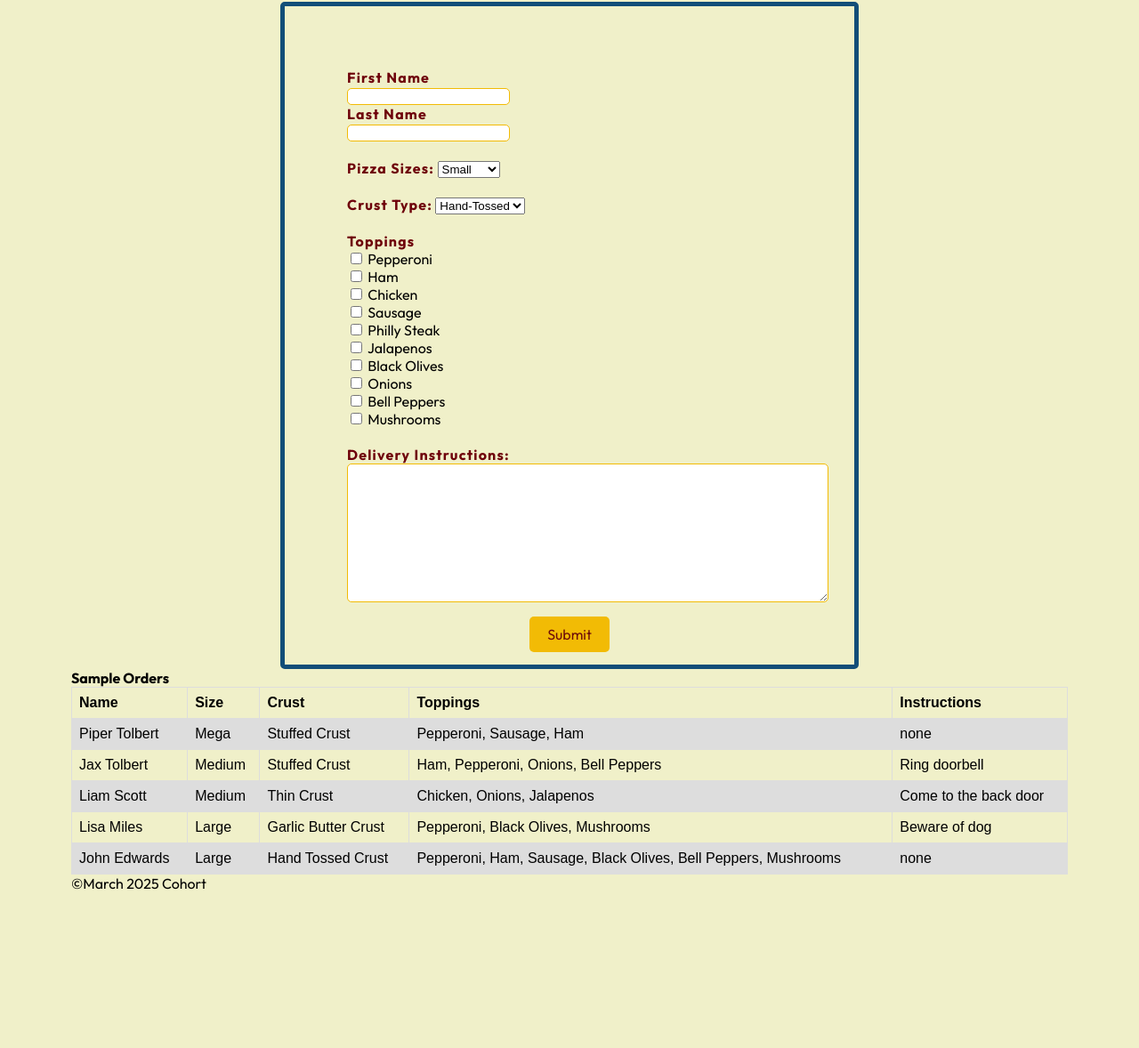
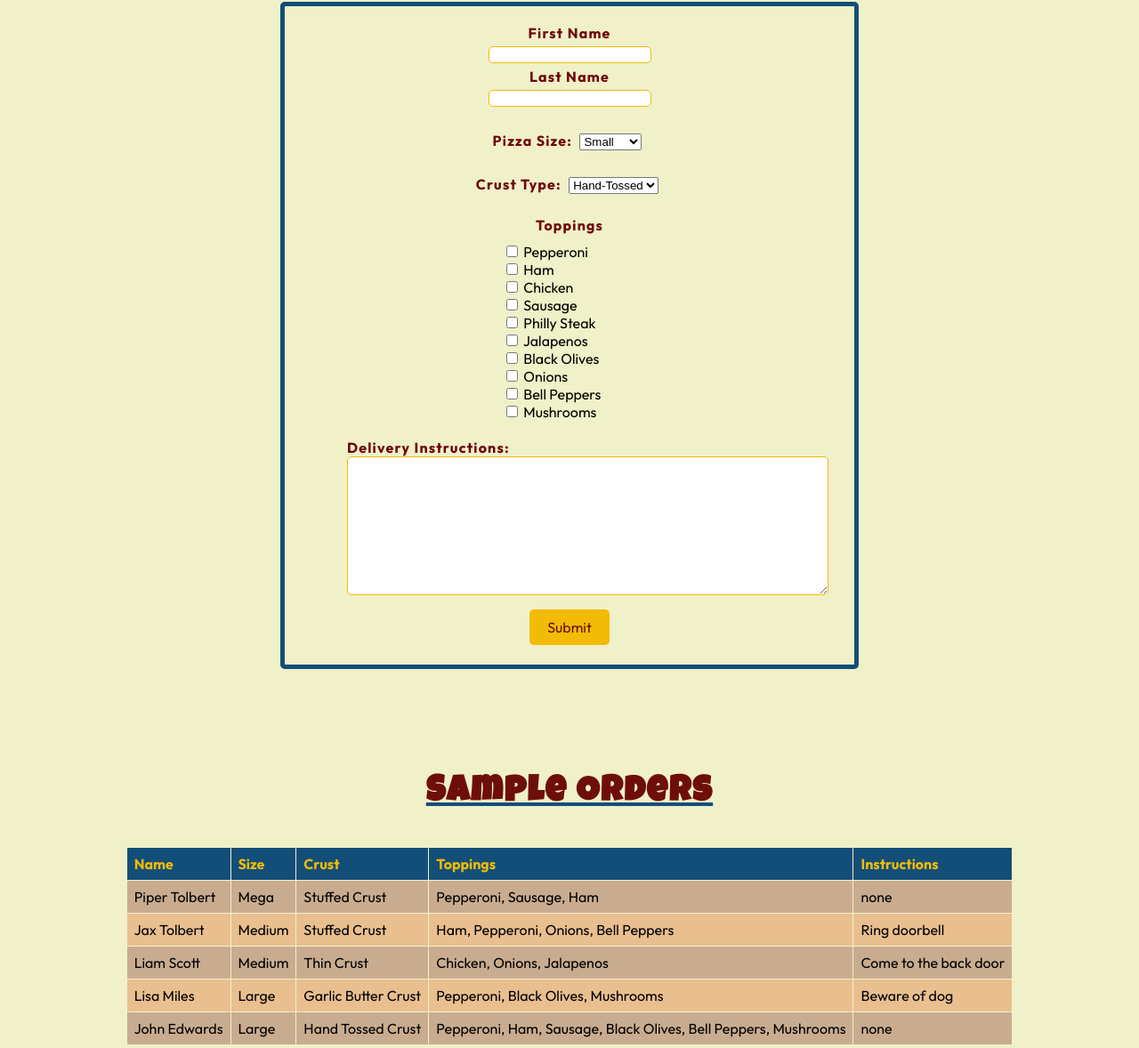
Before and after one commit to slnorris/pizza-nom-nom, a plain HTML site: page index.html in a window 1280 px wide. Shown: the part 245-1423 px from the top of the page at 89% size. Before the commit the page ends 1328 px from the top, so only its background shows below. Drawn offline with Linux system fonts and the light colour scheme.

Commit message:
Styled table and footer, adjusted form margins and padding, edited text

```diff
--- a/index.html
+++ b/index.html
@@ -15,13 +15,13 @@
     </header>
     <main>
       <form>
-        <div class="container1">
+      <div class="container1">
         <label class="fheader" for="fname"><strong>First Name</strong></label><br />
         <input type="text" id="fname" name="fname" /><br />
         <label class="fheader" for="lname"><strong>Last Name</strong></label><br />
         <input type="text" id="lname" name="lname" /><br />
         <br />
-        <label class="fheader" for="sizes"><strong>Pizza Sizes:</strong></label>
+        <label class="fheader" for="sizes"><strong>Pizza Size:</strong></label>
         <select name="sizes" id="sizes">
           <option value="small">Small</option>
           <option value="medium">Medium</option>
@@ -38,7 +38,8 @@
         ><br />
         <br />
 
-        <label class="fheader" for="toppings"><strong>Toppings</strong></label><br />
+        <label class="fheader" id="toppings" for="toppings"><strong>Toppings</strong></label><br />
+        <div class="toppings">
         <input type="checkbox" name="pepperoni" id="pepperoni" />
         <label for="pepperoni">Pepperoni</label><br />
         <input type="checkbox" name="ham" id="ham" />
@@ -61,6 +62,7 @@
         <label for="mushrooms">Mushrooms</label><br />
         <br>
         </div>
+      </div>
 
         <label class="fheader" for="instructions"><strong>Delivery Instructions:</strong></label><br>
         <textarea name="instructions" id="instructions" cols="65" rows="10"></textarea><br>
@@ -72,27 +74,24 @@
         <br>
         <br>
         <br>
+      </form>
 
-      </form>
+
       <table>
         <style>
-            table {
-              font-family: arial, sans-serif;
-              border-collapse: collapse;
-              width: 100%;
-            }
-
             td, th {
-              border: 1px solid #dddddd;
+              border: 1px solid rgb(240, 240, 201);
               text-align: left;
               padding: 8px;
             }
 
             tr:nth-child(even) {
-              background-color: #dddddd;
+              background-color: rgba(110, 14, 10, .3)
             }
             </style>
-         <label for="sampleorders"><strong>Sample Orders</strong></label><br>
+         <label id="sampleorders" for="sampleorders"><strong>Sample Orders</strong></label><br>
+
+      <div>
         <tr>
             <th>Name</th>
             <th>Size</th>
@@ -136,7 +135,8 @@
             <td>none</td>
         </tr>
     </table>
+  </div>
     </main>
-    <footer>©March 2025 Cohort</footer>
+    <footer>©March 2025 Pizza Nom Nom Enterprises</footer>
   </body>
 </html>
--- a/style.css
+++ b/style.css
@@ -1,5 +1,3 @@
-@import url('https://fonts.googleapis.com/css2?family=Nosifer&display=swap');
-
 @import url('https://fonts.googleapis.com/css2?family=Luckiest+Guy&display=swap');
 
 @import url('https://fonts.googleapis.com/css2?family=Outfit:wght@100..900&display=swap');
@@ -35,9 +33,10 @@ h2 {
 
 form {
     max-width: 500px;
-    height: 600px;
+    height: 650px;
     margin: 0 auto;
-    padding: 70px;
+    margin-bottom: 100px;
+    padding: 20px 70px 70px 70px;
     text-align: justify;
     border: solid 5px rgb(18, 78, 120);
     border-radius: 5px;
@@ -48,19 +47,18 @@ form {
     letter-spacing: 1.2px;
 }
 
-#fname {
+#fname,
+#lname,
+textarea#instructions {
     border: solid 1px rgb(242, 187, 5);
     border-radius: 5px;
 }
 
-#lname {
-    border: solid 1px rgb(242, 187, 5);
-    border-radius: 5px;
-}
-
-textarea#instructions {
-    border: solid 1px rgb(242, 187, 5);
-    border-radius: 5px;
+#fname,
+#lname,
+#sizes,
+#crust {
+    margin: 5px;
 }
 
 #button {
@@ -88,3 +86,52 @@ textarea#instructions {
     align-items: center;
     height: 3vh;
 } /*Partially copied from https://coreui.io/blog/how-to-center-a-button-in-css/*/
+
+#sampleorders {
+    display: block;
+    text-align: center;
+    font-family: "Luckiest Guy", cursive;
+    font-size: 2.5em;
+    letter-spacing: 2px;
+    color: rgb(110, 14, 10);
+    padding: 20px;
+    text-align: center;
+    text-decoration: underline rgb(18, 78, 120);
+}
+
+th {
+    background-color: rgb(18, 78, 120);
+    color: rgb(242, 187, 5);
+}
+
+tr:nth-child(odd) {
+    background-color: rgba(215, 78, 9, .3);
+}
+
+tr:hover td {
+    background-color: rgba(18, 78, 120, .8);
+    color: rgb(242, 187, 5);
+}
+
+table {
+    border-collapse: collapse;
+    margin: 0 auto;
+}
+
+div.container1 {
+    margin: 0 auto;
+    text-align: center;
+}
+
+div.toppings {
+    margin: 0 auto;
+    padding: 10px 30px 0px 30px;
+    width: 150px;
+    text-align: left;
+}
+
+footer {
+    margin: 0 auto;
+    padding: 100px;
+    text-align: center;
+}
```
